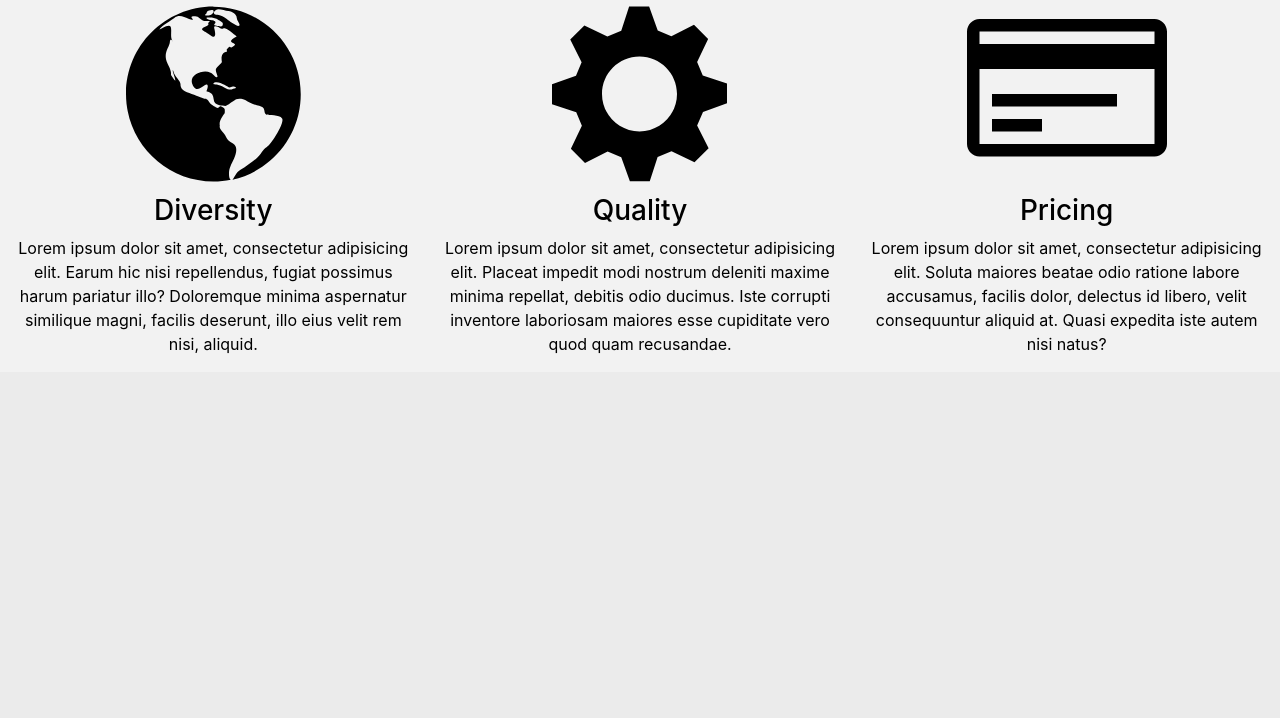
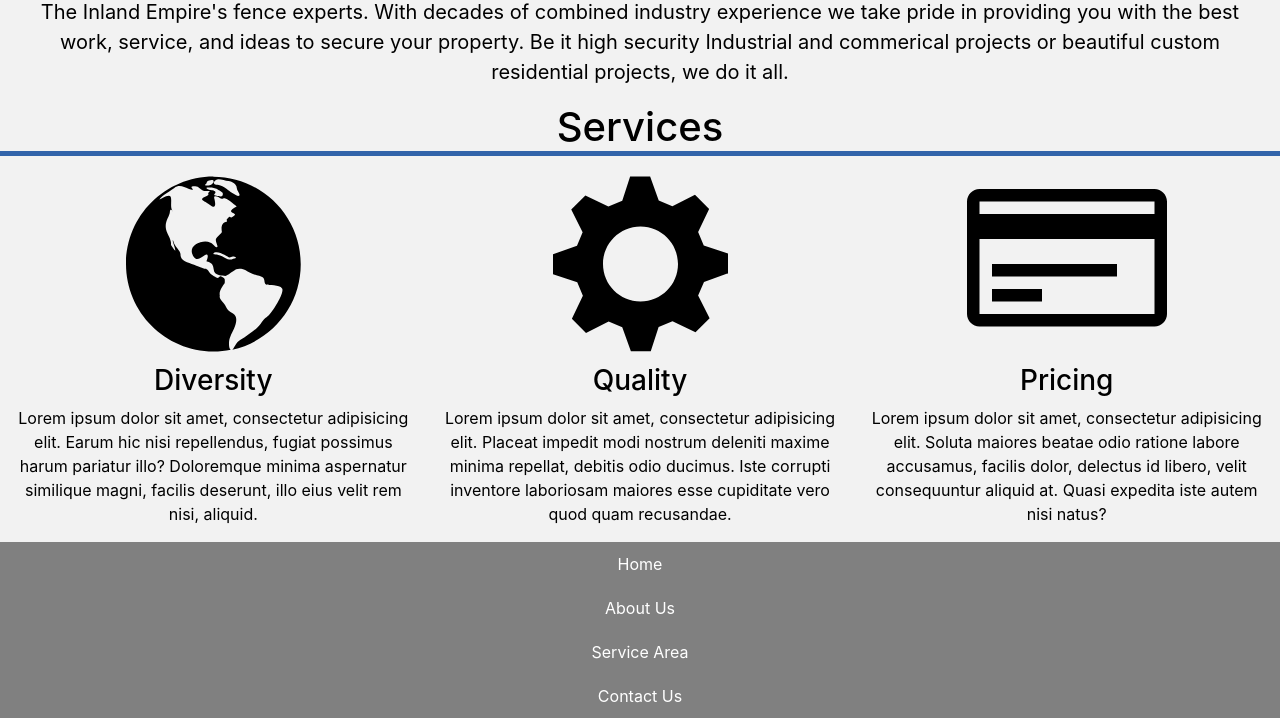
Before and after one commit to Cesarlagcc/fence-site, a plain HTML site: page index.html in a window 1280 px wide. Shown: the part 1159-1877 px from the top of the page. Before the commit the page ends 1531 px from the top, so only its background shows below. Drawn offline with nearby package versions, Linux system fonts and the light colour scheme; files whose address does not match are found by name.

Commit message:
added footer info

```diff
--- a/css/style.css
+++ b/css/style.css
@@ -124,7 +124,7 @@ nav{
 
 .flex-container > ul > li{
   /*border:1px solid red;*/
-  background-color: teal;
+  background-color: #3264AA;
   width: 100%;
   /*margin: 1px;*/
   text-align: center;
@@ -229,12 +229,57 @@ dl {
 	font-size: 16px;
 	padding:0;
 	margin:0;
+	width:100%;
 }
 
-.col-4{
-
+.col{
+	width:100%;
 }
 
 .services h1{
-	border-bottom:2px solid teal;
+	border-bottom:5px solid #3264AA;
 }
+
+.ief-about{
+	width:100%;
+	color:black;
+}
+
+.ief-about h1{
+	text-align: center;
+	border-bottom:5px solid #3264AA;
+}
+
+.ief-text{
+	text-align: center;
+	font-size: 20px;
+	/*text-indent: 40px;*/
+}
+
+.foot-end{
+	color:#fff;
+	background-color:gray;
+}
+
+.foot-end ol{
+	width:10%;
+	margin:0 auto;
+}
+
+.foot-end ol li{
+	text-align: center;
+	padding:10px;
+	width:100%;
+	list-style-type: none;
+	margin:0 auto;
+}
+
+.foot-end a{
+	color:white;
+	width:100%;
+}
+
+.foot-end li{
+	display: block;
+	width:10%;
+}
--- a/index.html
+++ b/index.html
@@ -1,7 +1,7 @@
 <!DOCTYPE html>
 <html>
 <head>
-	<title>Inland Empire</title>
+	<title>IEF</title>
 	<meta name="viewport" content="width=device-width, initial-scale=1">
 	<link rel="stylesheet" href="https://maxcdn.bootstrapcdn.com/bootstrap/4.0.0/css/bootstrap.min.css">
 	<link rel="stylesheet" type="text/css" href="css/style.css">
@@ -40,8 +40,7 @@
 		<ul class="top-nav1">
 	  		<li><a href="#">Home</a></li>
 	 	    <li><a href="#">About Us</a></li>
-	 	    <li><a href="#">Services</a></li>
-	 	    <li><a href="#">Blog</a></li>
+	 	    <li><a href="#">Service Area</a></li>
 	 	    <li><a href="#">Contact Us</a></li>
 	 	</ul>
 	</div><!---flex-container-->
@@ -77,21 +76,29 @@
 		    <span class="carousel-control-next-icon"></span>
 		  </a>
 	</div><!--end of carousel-->
+		<div class="ief-about">
+			<h1>I.E.F</h1>
+			<div class="row">
+				<div class="col-lg">
+					<p class="ief-text">The Inland Empire's fence experts. With decades of combined industry experience we take pride in providing you with the best work, service, and ideas to secure your property. Be it high security Industrial and commerical projects or beautiful custom residential projects, we do it all.</p>
+				</div>
+			</div>
+		</div><!--ief-about-->
 		<div class="services">
 			<h1>Services</h1>
 			<div class="row">
-			    <div class="col-4">
-			    	<img src="package/build/svg/globe.svg" height="200px">
+			    <div class="col-md">
+			    	<img class="glyph" src="package/build/svg/globe.svg" height="200px">
 			      <h3>Diversity</h3>
 			      <p>Lorem ipsum dolor sit amet, consectetur adipisicing elit. Earum hic nisi repellendus, fugiat possimus harum pariatur illo? Doloremque minima aspernatur similique magni, facilis deserunt, illo eius velit rem nisi, aliquid.</p>
 			    </div>
-			    <div class="col-4">
-			    	<img src="package/build/svg/gear.svg" height="200px">
+			    <div class="col-md">
+			    	<img class="glyph" src="package/build/svg/gear.svg" height="200px">
 			      <h3>Quality</h3>
 			      <p>Lorem ipsum dolor sit amet, consectetur adipisicing elit. Placeat impedit modi nostrum deleniti maxime minima repellat, debitis odio ducimus. Iste corrupti inventore laboriosam maiores esse cupiditate vero quod quam recusandae.</p>
 			    </div>
-			    <div class="col-4">
-			    	<img src="package/build/svg/credit-card.svg" height="200px">
+			    <div class="col-md">
+			    	<img class="glyph" src="package/build/svg/credit-card.svg" height="200px">
 			      <h3>Pricing</h3>
 			      <p>Lorem ipsum dolor sit amet, consectetur adipisicing elit. Soluta maiores beatae odio ratione labore accusamus, facilis dolor, delectus id libero, velit consequuntur aliquid at. Quasi expedita iste autem nisi natus?</p>
 			    </div>
@@ -99,6 +106,14 @@
 		</div><!---services ends-->
 
 	</div><!---main container ends-->
+	<div class="foot-end">
+		<ol>
+			<a href="#"><li>Home</li></a>
+			<a href="#"><li>About Us</li></a>
+			<a href="#"><li>Service Area</li></a>
+			<a href="#"><li>Contact Us</li></a>
+		</ol>
+	</div><!--foot end-->
 </body>
 <footer>
 
```
